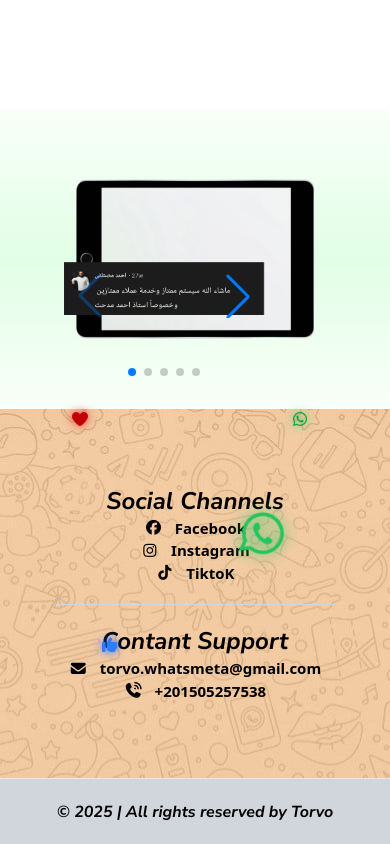
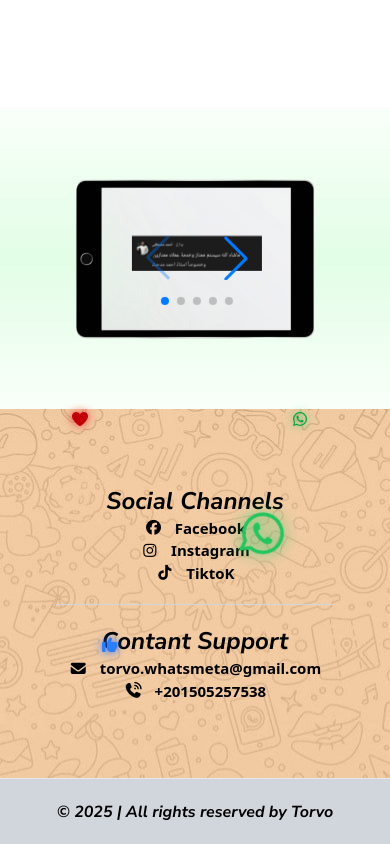
Before and after one commit to AbdalrahmanAshraf7/WhatsMeta, a React (Vite) app: page /home in a window 390 px wide. Shown: the part 4103-4947 px from the top of the page. Built offline with nearby package versions, Linux system fonts and the light colour scheme.

Commit message:
up screen fixes

```diff
--- a/src/comp/Home/Home.jsx
+++ b/src/comp/Home/Home.jsx
@@ -38,12 +38,12 @@ export default function Home() {
 
   <div className='phone relative rotate-[90deg] md:me-32  '>
 
-           <div className='flex justify-center items-center pt-0 p-24 z-3 absolute rotate-[270deg] md:top-[20%] md:left-[19%] top-[13%] left-[13%]'>
+           <div className='flex justify-center items-center pt-0 p-24 z-3 absolute rotate-[270deg] md:top-[20%] md:left-[19%] top-[13%] left-[13%] comments'>
   <Swiper
     modules={[Navigation, Pagination]}
     navigation={true}
     pagination={{ clickable: true }}
-    className='w-full md:max-w-[400px] max-w-[200px] flex justify-center  items-center  mx-auto '
+    className='w-full md:max-w-[400px] max-w-[200px] w-photo  flex justify-center  items-center  mx-auto '
   >
     <SwiperSlide className='flex justify-center items-center '>
       <img className=' object-contain mt-[30%]' src={feedBack1} alt="feedback 1" />
--- a/src/index.css
+++ b/src/index.css
@@ -150,5 +150,23 @@
     height: 150px;
     padding: 150px;
     background-size: contain;
+
   }
 }
+
+
+@media (max-width: 480px) {
+  .comments {
+
+    left:12%;
+    top: 13%
+
+  }
+
+  .w-photo{
+    max-width: 130px;
+  }
+
+
+
+}
```
